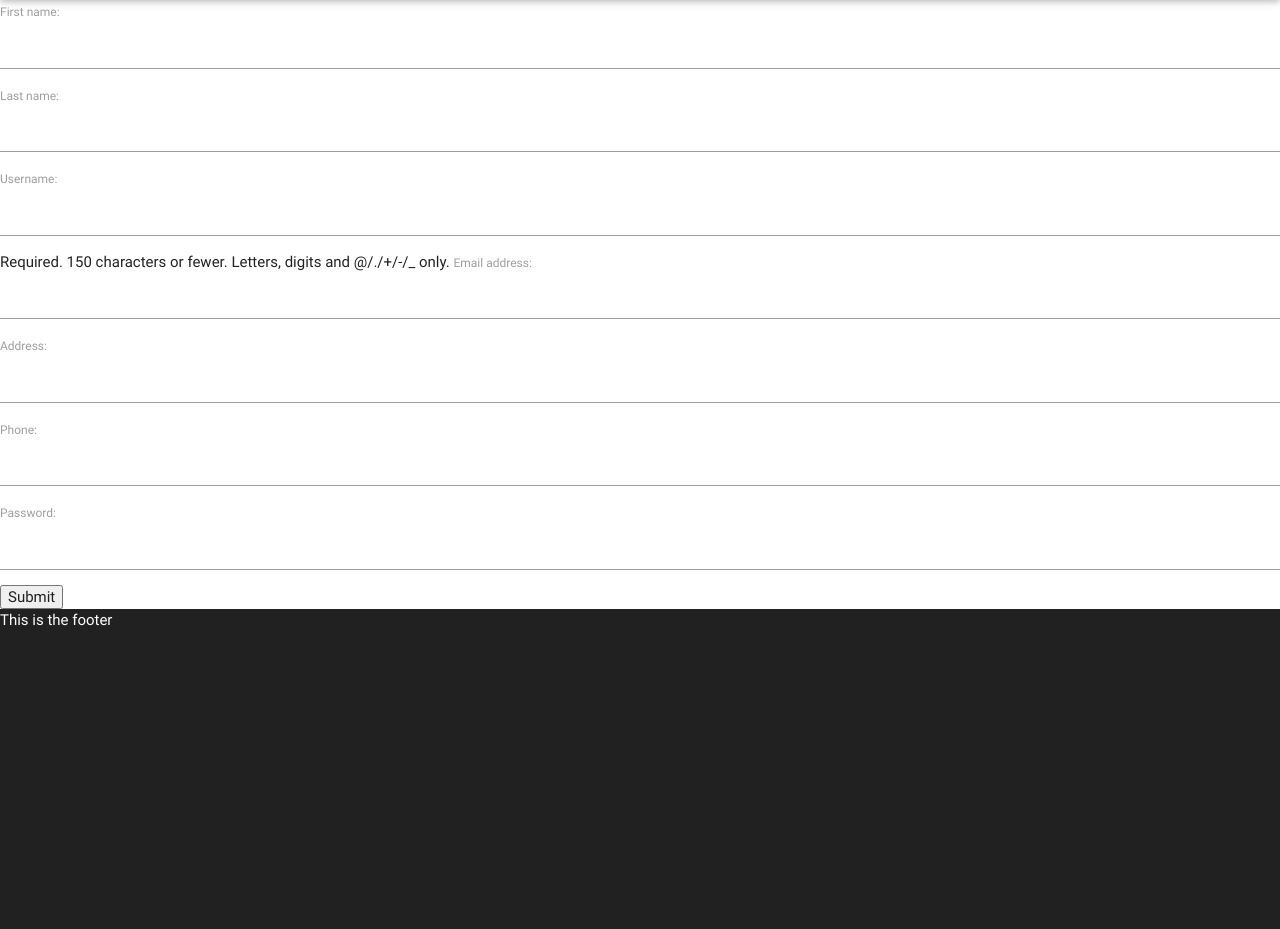
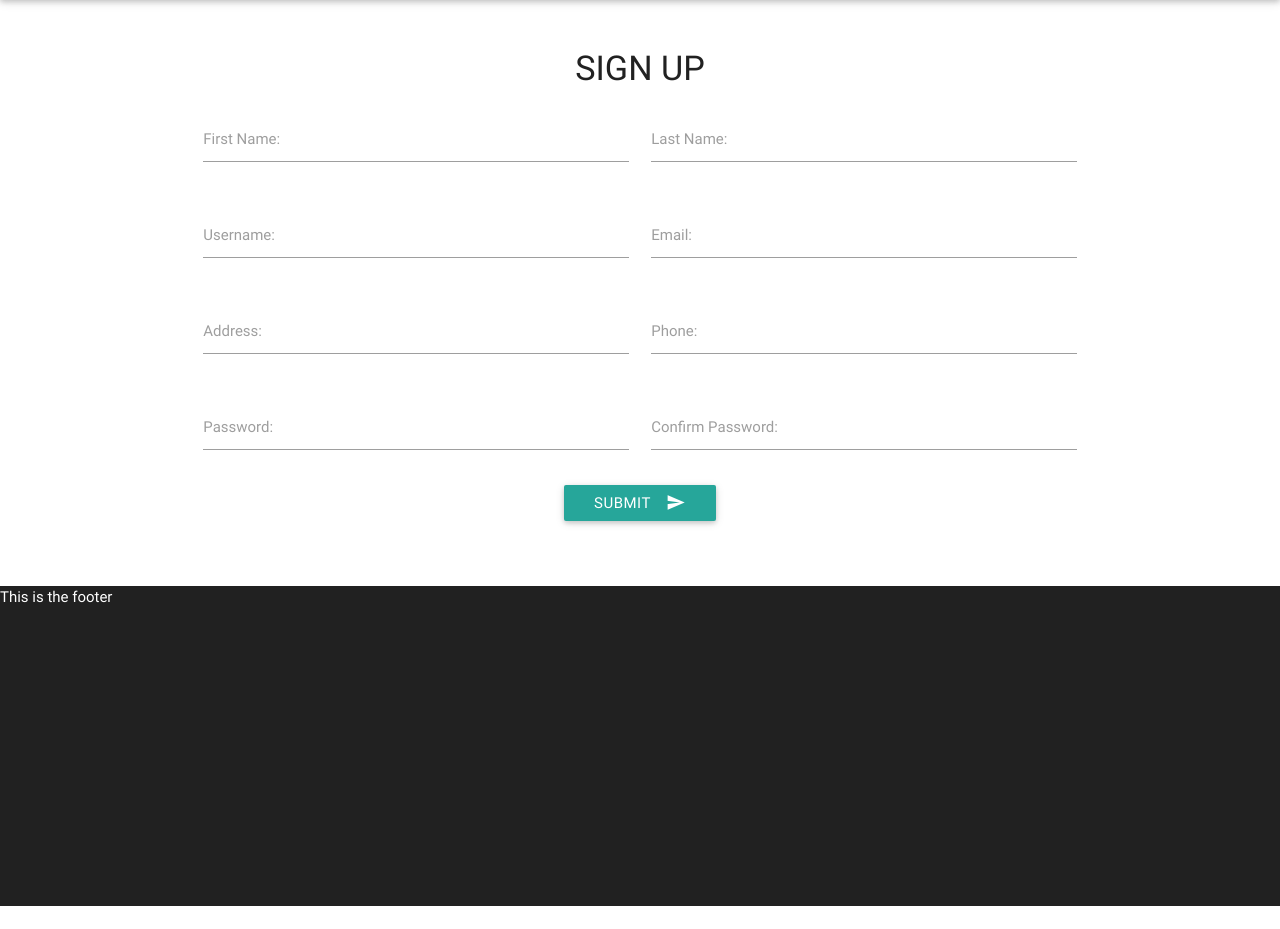
Before and after one commit to emmanuel-isaac/gifty, a Django app: page /user/create/ in a window 1280 px wide. Shown: the part 100-1029 px from the top of the page. After the commit the page ends 1006 px from the top, so only its background shows below. Run offline with Django 3.2, Linux system fonts and the light colour scheme; parts of the project's set-up code (start-up, migrations or seed data) failed here and were passed over; some libraries are stand-ins or nearby versions.

Commit message:
Add error messages in sign up form Change input box coloration to indicate errors

```diff
--- a/apps/gift/models.py
+++ b/apps/gift/models.py
@@ -13,7 +13,7 @@ class GiftItem(models.Model):
 
     def get_item_giftpacks(self):
         obj = self.giftpacks.all()
-        print obj
+        return obj
 
     class Meta:
         ordering = ('name',)
--- a/apps/giftyuser/views.py
+++ b/apps/giftyuser/views.py
@@ -6,12 +6,12 @@ from django.core.context_processors import csrf
 from django.contrib.auth import login, authenticate, logout
 from django.core.urlresolvers import reverse
 from django.template import RequestContext
-from django.views.generic.edit import CreateView, UpdateView, DeleteView
 
 
 # Local modules
 from apps.giftyuser.models import User, StaffMember
 from apps.giftyuser.serializers import UserSerializer, StaffMemberSerializer
+from apps.giftyuser.forms import UserForm
 
 
 # Third party modules
@@ -42,7 +42,6 @@ class LoginView(View):
 			user = authenticate(username=username, password=password)
 			if user is not None:
 				login(request, user)
-				print request.user.is_authenticated()
 				return HttpResponseRedirect(reverse('home'), locals())
 			else:
 				print "nay"
@@ -57,12 +56,32 @@ class LoginView(View):
 # Class Based Logout View
 class LogoutView(View):
 	def get(self, request):
-		print request
 		logout(request)
 		return render_to_response('auth/user_logout.html', locals())
 
+# Class Based Signup View
+class UserCreate(View):
+	def get(self, request):
+		form = UserForm()
+		return render_to_response('auth/signup.html', locals(), context_instance=RequestContext(request))
 
-class UserCreate(CreateView):
-	model = User
-	fields = ['first_name', 'last_name', 'username', 'email', 'address', 'phone', 'password',]
-	template_name = 'auth/signup.html'
+	def post(self, request):
+		form = UserForm(request.POST)
+		if form.is_valid():
+			if request.POST.get('password') == request.POST.get('confirm-password'):
+				try:
+					new_user = form.save(commit=False)
+					new_user.set_password(request.POST.get('password', ''))
+					new_user.save()
+					user = authenticate(username=request.POST.get('username'), password=request.POST.get('password'))
+					login(request, user)
+					return HttpResponse('Signed in and Logged in')
+
+				except Exception, e:
+					raise e
+			else:
+				password_error = 'Passwords do not match'
+				return render_to_response('auth/signup.html', locals(), context_instance=RequestContext(request))
+		password_error = 'Please, fill all fields'
+
+		return render_to_response('auth/signup.html', locals(), context_instance=RequestContext(request))
--- a/gifty/urls.py
+++ b/gifty/urls.py
@@ -32,5 +32,5 @@ urlpatterns = patterns('',
     url(r'^api-auth/', include('rest_framework.urls', namespace='rest_framework')),
     url(r'^login/$', LoginView.as_view(), name='login'),
     url(r'^logout/$', LogoutView.as_view(), name='logout'),
-    url(r'user/create/$', UserCreate.as_view(), name='signup'),
+    url(r'^user/create/$', UserCreate.as_view(), name='signup'),
 )
--- a/static/stylesheets/main.css
+++ b/static/stylesheets/main.css
@@ -174,3 +174,23 @@ footer {
 	background: #212121;
 	color: #fff;
 }
+
+
+/**********
+SIGNUP FORM
+***********/
+
+#signup-form {
+	width: 70vw;
+	margin: 50px auto;
+	text-align: center;
+}
+
+/*********
+LOGIN FORM
+*********/
+
+#loginModal {
+	width: 30vw;
+	height: 50vh;
+}
--- a/templates/app_base.html
+++ b/templates/app_base.html
@@ -6,6 +6,10 @@
 		<meta charset='utf-8'>
 		<link rel="stylesheet" type="text/css" href="{% static 'lib/materialize/css/materialize.css' %}">
 		<link rel="stylesheet" type="text/css" href="{% static 'stylesheets/main.css' %}">
+
+		{% block local_css %}
+
+		{% endblock local_css %}
 	</head>
 
 	<body>
@@ -50,7 +54,7 @@
 			      		</li>
 			        	<li><a href="{% url 'home' %}">Home</a></li>
 			        	{% if not user.is_authenticated %}
-			        		<li><a href="#">Sign Up</a></li>
+			        		<li><a href="{% url 'signup' %}">Sign Up</a></li>
 			        		<li><a href="#loginModal" class="modal-trigger">Login</a></li>
 			        	{% endif %}
 			        	<li><a href="#">FAQ</a></li>
@@ -61,12 +65,13 @@
 
 		<div>
 			<!-- Modal Structure -->
-			<div id="loginModal" class="modal modal-fixed-footer">
-			  	<div class="modal-content">
+			<div id="loginModal" class="modal">
+			  	<div class="modal-content login-modal">
 			    	{% if form.errors %}
 			    		<p class="error">Sorry, Username or Password is incorrect</p>
 			    	{% endif %}
-
+			    	<div class="login-form">
+			    		<h5>Login</h5>
 				    	<form action="{% url 'login' %}" method="POST">{% csrf_token %}
 				    		<div>
 					    		<div class="input-field">
@@ -80,15 +85,14 @@
 					    		</div>
 
 					    		<div class="input-field">
-				    			<input type="hidden" id="token" name="csrfmiddlewaretoken" value="{{request.COOKIES.csrftoken}}">
+					    			<input type="hidden" id="token" name="csrfmiddlewaretoken" value="{{request.META.CSRF_COOKIE}}">
 					    		</div>
-
-				    		<button type="submit" class="login-button">Login</button>
+					    		<button class="btn waves-effect waves-light login-button right" type="submit" name="action">Login
+	    							<i class="mdi-content-send right"></i>
+	  							</button>
 				    		</div>
 				    	</form>
 			    	</div>
-			  	<div class="modal-footer">
-			    	<a href="#!" class="modal-action modal-close waves-effect waves-green btn-flat ">Agree</a>
 			  	</div>
 			</div>
 		</div>
@@ -104,8 +108,6 @@
 				This is the footer
 			</footer>
 		</section>
-
-
 
 		<script type="text/javascript" src="{% static 'lib/jquery-2.1.3.js' %}"></script>
 		<script type="text/javascript" src="{% static 'lib/materialize/js/materialize.js' %}"></script>
@@ -131,4 +133,8 @@
 			    });
 			});
 		</script>
+
+		{% block local_js %}
+
+		{% endblock local_js %}
 	</body>
--- a/templates/auth/signup.html
+++ b/templates/auth/signup.html
@@ -1,10 +1,93 @@
 {% extends "app_base.html" %}
 {% load staticfiles %}
 
+{% block local_css %}
+
+{% endblock local_css %}
+
 {% block content %}
-	<form action="/your-name/" method="post">
-    {% csrf_token %}
-    {{ form.as_table }}
-    <input type="submit" value="Submit" />
-</form>
+
+	<div id="signup-form">
+		<h4>SIGN UP</h4>
+		{% if password_error %}
+			<p class='red-text'>{{ password_error }}</p>
+		{% endif %}
+		<form action="{% url 'signup' %}" method="post">
+	    {% csrf_token %}
+	    	<div class='row'>
+				<div class="fieldWrapper col s6 input-field">
+				    {{ form.first_name.errors }}
+				    <label for="{{ form.first_name.id_for_label }}">First Name:</label>
+				    {{ form.first_name }}
+				</div>
+				<div class="fieldWrapper col s6 input-field">
+				    {{ form.last_name.errors }}
+				    <label for="{{ form.last_name.id_for_label }}">Last Name:</label>
+				    {{ form.last_name }}
+				</div>
+			</div>
+
+			<div class="row">
+				<div class="fieldWrapper col s6 input-field">
+				    {{ form.username.errors }}
+				    <label for="{{ form.username.id_for_label }}">Username:</label>
+				    {{ form.username }}
+				</div>
+				<div class="fieldWrapper col s6 input-field">
+				    {{ form.email.errors }}
+				    <label for="{{ form.email.id_for_label }}">Email:</label>
+				    <input type="email" name="email" id="{{ form.email.id_for_label }}">
+				</div>
+			</div>
+
+			<div class="row">
+				<div class="fieldWrapper col s6 input-field">
+				    {{ form.address.errors }}
+				    <label for="{{ form.address.id_for_label }}">Address:</label>
+				    {{ form.address }}
+				</div>
+				<div class="fieldWrapper col s6 input-field">
+				    {{ form.phone.errors }}
+				    <label for="{{ form.phone.id_for_label }}">Phone:</label>
+				    <input type="number" name="phone" id="{{ form.phone.id_for_label }}">
+				</div>
+			</div>
+
+			<div class="row">
+				<div class="fieldWrapper col s6 input-field">
+				    {{ form.password.errors }}
+				    <label for="{{ form.password.id_for_label }}">Password:</label>
+				    <input type="password" name="password" id="{{ form.password.id_for_label }}">
+				</div>
+				<div class="input-field col s6">
+					<input type="password" name="confirm-password" id="confirm-password">
+					<label for="confirm-password">Confirm Password:</label>
+				</div>
+			</div>
+			<button class="btn waves-effect waves-light" type="submit" name="action">Submit
+    			<i class="mdi-content-send right"></i>
+  			</button>
+		</form>
+	</div>
 {% endblock content %}
+
+
+{% block local_js %}
+
+	<script type="text/javascript">
+		$(document).ready(function () {
+			$('.errorlist').hide();
+			var markErrorInput = function () {
+				num_divs = $(".fieldWrapper:contains('This field is required')").length
+				count = 0
+				while (count < num_divs) {
+					div = $(".fieldWrapper:contains('This field is required')")[count];
+					$(div).find('input').css( "border-bottom", "thin red solid" );
+					count++;
+				}
+			};
+			markErrorInput();
+		});
+	</script>
+
+{% endblock local_js %}
```
Also changed, not shown: apps/giftyuser/forms.py (+4 -3 lines), gifty/db.sqlite3. Lines whose indentation alone changed are shown as unchanged.
